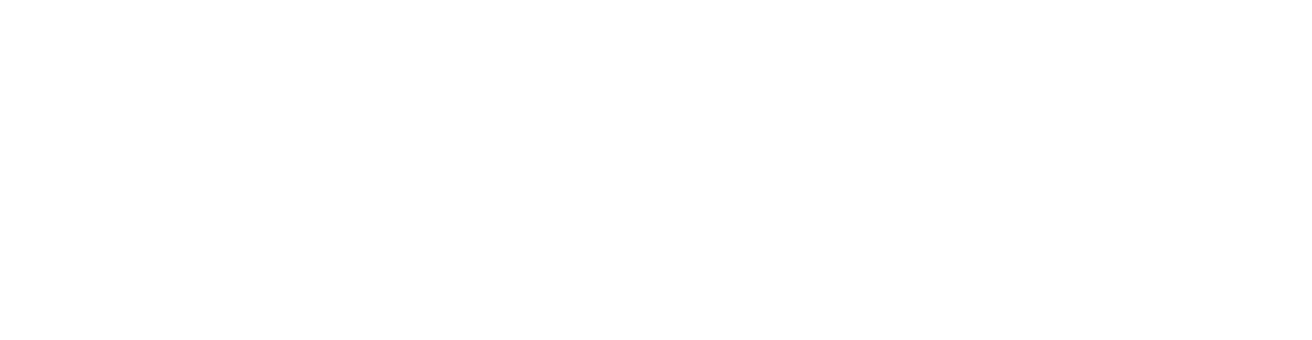
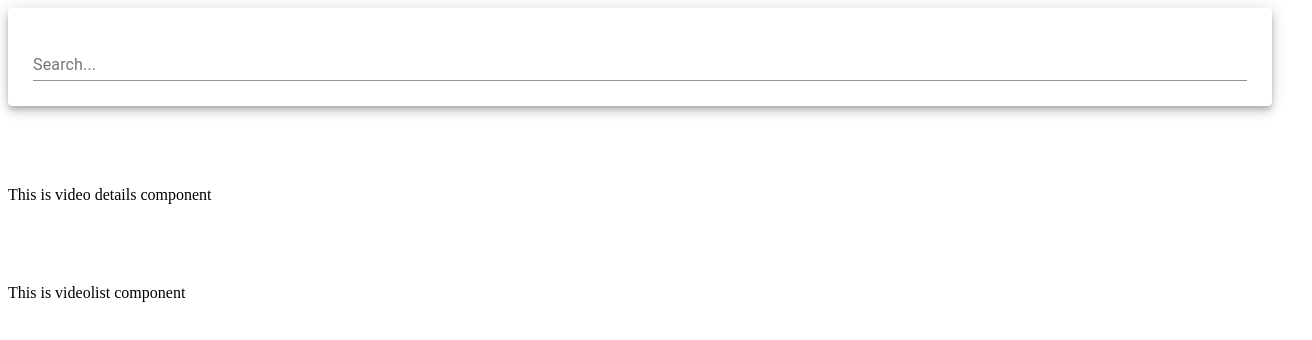
Before and after one commit to nikeshghimire77/youtube-clone, a React (Create React App) app: page / in a window 1280 px wide. Shown: the top 340 px of the page, 1312 px wide, since content can reach past the window. Built offline with nearby package versions, Linux system fonts and the light colour scheme.

Commit message:
Passed the search state from search to app

```diff
--- a/src/App.js
+++ b/src/App.js
@@ -1,31 +1,39 @@
-import React from 'react';
-
+import React, { useState } from 'react';
 import { Grid } from '@material-ui/core';
 
 import youtube from './api/youtube';
+import { SearchBar, VideoList, VideoDetail } from './components/index';
 
 import './App.css';
 
-class App extends React.Component {
-  render() {
+const App = () => {
+  const [video, setVideo] = useState([]);
+  const [selectedVideo, setSelectedVideo] = useState(null);
+
+  const handleSubmit = async (searchTerm) => {
+    const response = await youtube.get('search', { params: { q: searchTerm } });
+    setVideo(response.data.items);
+    setSelectedVideo(response.data.items[0]);
+
+    console.log(selectedVideo);
+  };
   return (
-      <Grid justify='cener' container spacing={16}>
+    <Grid justify='center' container spacing={10}>
       <Grid item xs={12}>
-          <Grid container spacing={16}>
+        <Grid container spacing={10}>
           <Grid item xs={12}>
-              {/* Search Bar */}
+            <SearchBar onFormSubmit={handleSubmit} />
           </Grid>
           <Grid item xs={8}>
-              {/* Video Details */}
+            <VideoDetail />
           </Grid>
           <Grid item xs={8}>
-              {/* Video Details */}
+            <VideoList />
           </Grid>
         </Grid>
       </Grid>
     </Grid>
   );
-  }
-}
+};
 
 export default App;
--- a/src/components/SearchBar.js
+++ b/src/components/SearchBar.js
@@ -0,0 +1,26 @@
+import React, { useState } from 'react';
+import { Paper, TextField } from '@material-ui/core';
+
+const SearchBar = ({ onFormSubmit }) => {
+  const [searchTerm, setSearchTerm] = useState('');
+
+  const handleChange = (e) => {
+    //console.log(e.target.value);
+    setSearchTerm(e.target.value);
+  };
+
+  const handleSubmit = (event) => {
+    onFormSubmit(searchTerm);
+    event.preventDefault();
+  };
+
+  return (
+    <Paper elevation={6} style={{ padding: '25px' }}>
+      <form onSubmit={handleSubmit}>
+        <TextField fullWidth label='Search...' onChange={handleChange} />
+      </form>
+    </Paper>
+  );
+};
+
+export default SearchBar;
--- a/src/components/VideoDetail.js
+++ b/src/components/VideoDetail.js
@@ -0,0 +1,7 @@
+import React from 'react';
+
+const VideoDetail = () => {
+  return <div>This is video details component</div>;
+};
+
+export default VideoDetail;
--- a/src/components/VideoList.js
+++ b/src/components/VideoList.js
@@ -0,0 +1,7 @@
+import React from 'react';
+
+const VideoList = () => {
+  return <div>This is videolist component</div>;
+};
+
+export default VideoList;
--- /dev/null
+++ b/src/components/index.js
@@ -0,0 +1,3 @@
+export { default as SearchBar } from './SearchBar';
+export { default as VideoList } from './VideoList';
+export { default as VideoDetail } from './/VideoDetail';
```
Lines whose indentation alone changed are shown as unchanged.
